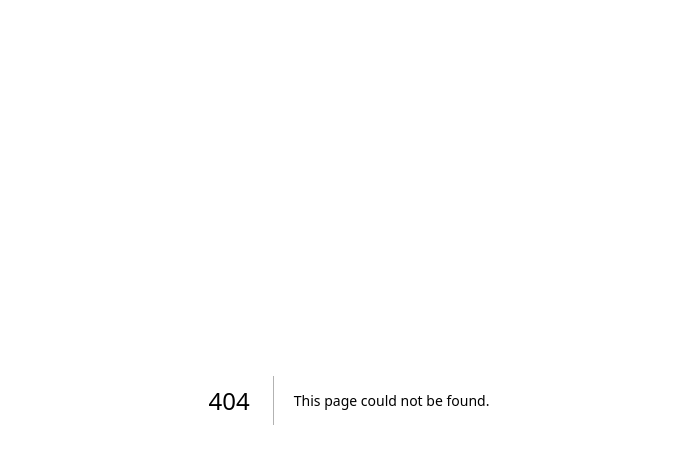
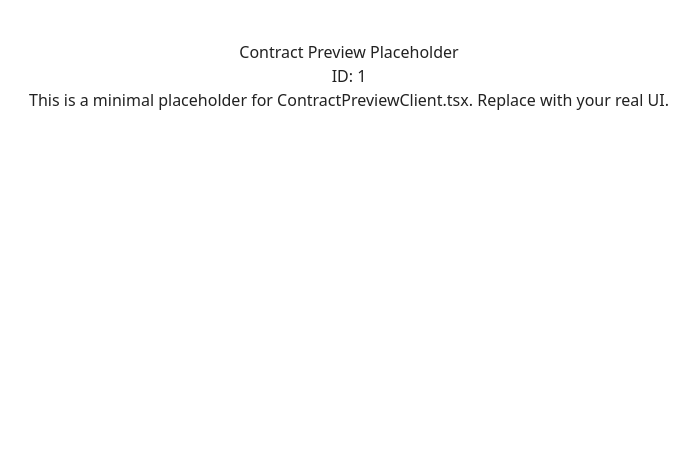
Before and after one commit to orsabag2/rent, a Next.js app in the folder rent-shadcn/: page /contract-preview/1 in a window 1280 px wide. Before the commit this address had no page. Shown: the top 464 px of the page, without its empty margins (291-990 px from the left). Built offline with nearby package versions, Linux system fonts and the light colour scheme.

Commit message:
chore: restore page.tsx after Vercel type cache clear

```diff
--- /dev/null
+++ b/rent-shadcn/src/app/contract-preview/[id]/page.tsx
@@ -0,0 +1,10 @@
+import ContractPreviewClient from './ContractPreviewClient';
+
+export default function Page({ params }: { params: { id: string } }) {
+  return <ContractPreviewClient id={params.id} />;
+}
+
+// Remove or implement generateStaticParams if you need static generation
+// export async function generateStaticParams() {
+//   return [];
+// }
```
